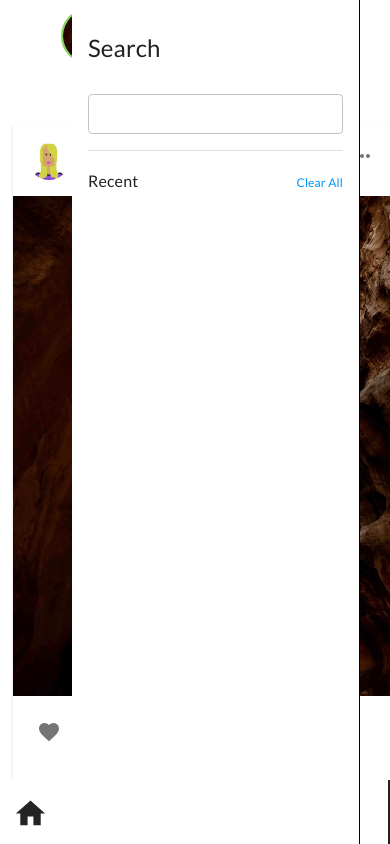
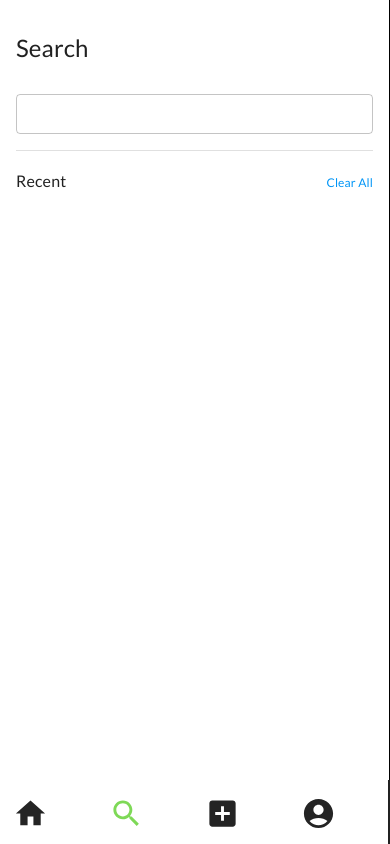
Before and after one commit to JorgeKerilima19/photogallery, a React (Vite) app: page / in a window 390 px wide. Both pictures are taken after a click on the button 148 px from the left and 813 px from the top of the page. Shown: the top 844 px of the page. Built offline with nearby package versions, Linux system fonts and the light colour scheme.

Commit message:
no page elements responsive - camera waiting

```diff
--- a/src/components/Logo.tsx
+++ b/src/components/Logo.tsx
@@ -8,7 +8,12 @@ const Logo = ({ showlabel }: { showlabel: boolean }) => {
   const isSmaallScreen = useMediaQuery(theme.breakpoints.up("md"));
 
   const smallStyles = { position: "static" as const };
-  const largeStyles = { position: "absolute" as const };
+  const largeStyles = {
+    position: "fixed" as const,
+    top: "0.4rem",
+    left: "0.2rem",
+    opacity:"0.5"
+  };
 
   const generalStyles = {
     width: "2.5em",
--- a/src/components/Navbar.tsx
+++ b/src/components/Navbar.tsx
@@ -145,7 +145,19 @@ const Navbar = () => {
 
       <>
         {singleComponent && (
-          <BoxNoPageElements>{singleComponent}</BoxNoPageElements>
+          <BoxNoPageElements
+            sx={{
+              height: { xs: "calc(100vh - 4rem)", md: "100%" },
+              width: { xs: "100%", md: "auto" },
+              display: "flex",
+              justifyContent: `${
+                singleComponent === iconList[2].element ? "center" : ""
+              }`,
+              left: { sm: "0", md: "4.5rem" },
+            }}
+          >
+            {singleComponent}
+          </BoxNoPageElements>
         )}
       </>
       <Outlet />
--- a/src/components/pages/Create.tsx
+++ b/src/components/pages/Create.tsx
@@ -10,15 +10,16 @@ export const CreateComponent = () => {
 
   const style = {
     position: "absolute" as "absolute",
-    top: "50%",
-    left: "50%",
-    transform: "translate(-50%, -50%)",
-    width: "45%",
+    top: { xs: 0, md: "50%" },
+    left: { xs: 0, md: "50%" },
+    transform: { sx: "unset", md: "translate(-50%, -50%)" },
+    width: { xs: "100%", md: "50%" },
     bgcolor: "background.paper",
     boxShadow: 24,
-    p: 4,
+    p: { xs: 1, md: 4 },
     display: "grid",
     placeItems: "center",
+    height: "calc(100% - 4rem)",
   };
 
   return (
@@ -26,17 +27,12 @@ export const CreateComponent = () => {
       display="flex"
       flexDirection="column"
       justifyContent="center"
-      sx={{ paddingTop: "100%" }}
+      alignItems="center"
     >
       <Button onClick={handleOpenCamera}>Create post now</Button>
       <Button>Upload a photo</Button>
       <Button>Live</Button>
-      <Modal
-        open={openCamera}
-        onClose={handleCloseCamera}
-        aria-labelledby="modal-modal-title"
-        aria-describedby="modal-modal-description"
-      >
+      <Modal open={openCamera} onClose={handleCloseCamera}>
         <Box sx={style} gap={2}>
           <OpenCamera />
         </Box>
--- a/src/components/pages/Home.tsx
+++ b/src/components/pages/Home.tsx
@@ -7,7 +7,10 @@ import { Suggestion } from "../homepage/Suggestion";
 export const HomePage = () => {
   return (
     <>
-      <ContainerCenter disableGutters>
+      <ContainerCenter
+        disableGutters
+        sx={{ padding: { xs: "1rem 0", md: "0 0 1rem 0.8rem" } }}
+      >
         <Box
           display="flex"
           alignItems="center"
--- a/src/styles/styles.ts
+++ b/src/styles/styles.ts
@@ -45,8 +45,8 @@ export const ContainerLeft = styled(Container)({
   borderRightStyle: "solid",
   background: "#fff",
   overflow: "hidden",
-  //fix the 900 mid screen bug
   "@media (max-width: 899px)": {
+    //fix the 900 mid screen bug
     top: "unset",
     bottom: 0,
     minHeight: "4rem",
@@ -59,7 +59,6 @@ export const ContainerLeft = styled(Container)({
 export const BoxNoPageElements = styled(Box)({
   position: "fixed",
   top: 0,
-  left: "4.5rem",
   height: "100%",
   background: "white",
   minWidth: "18rem",
```
